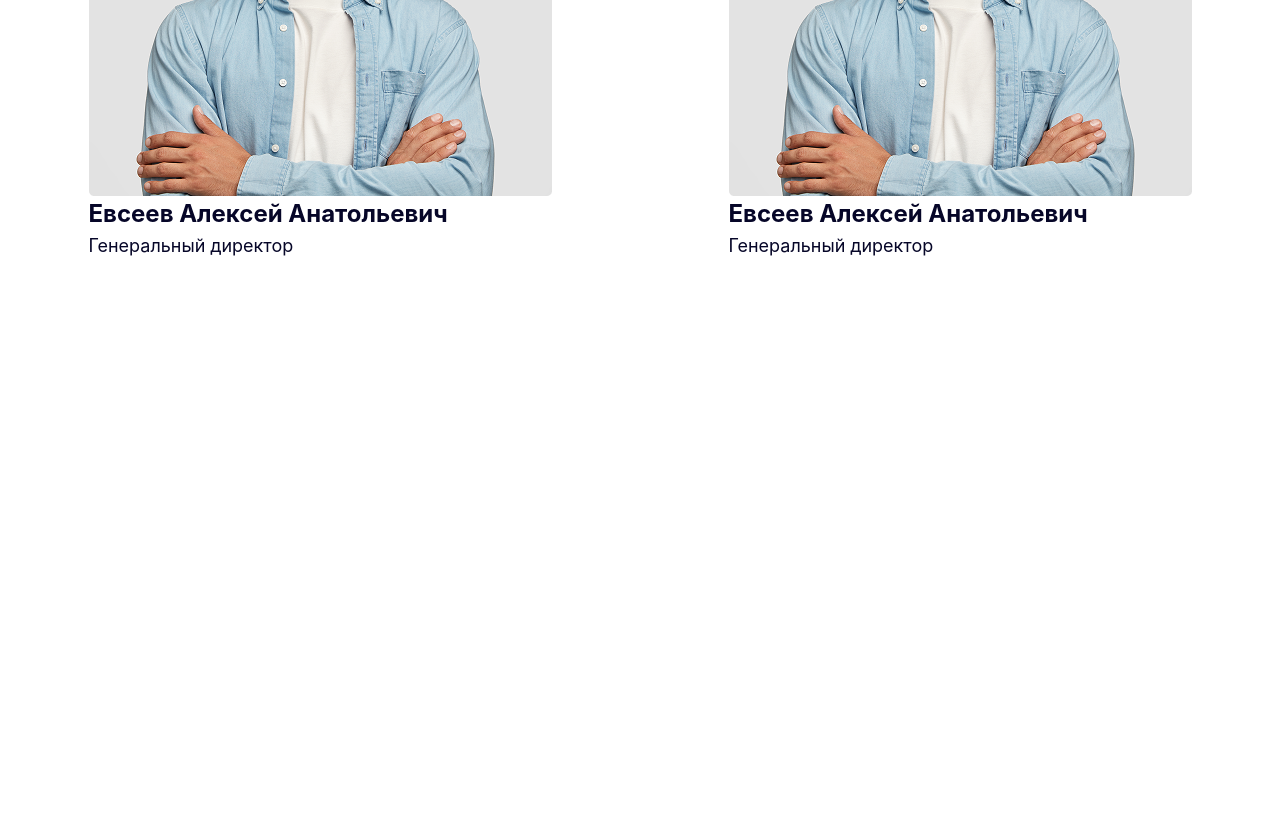
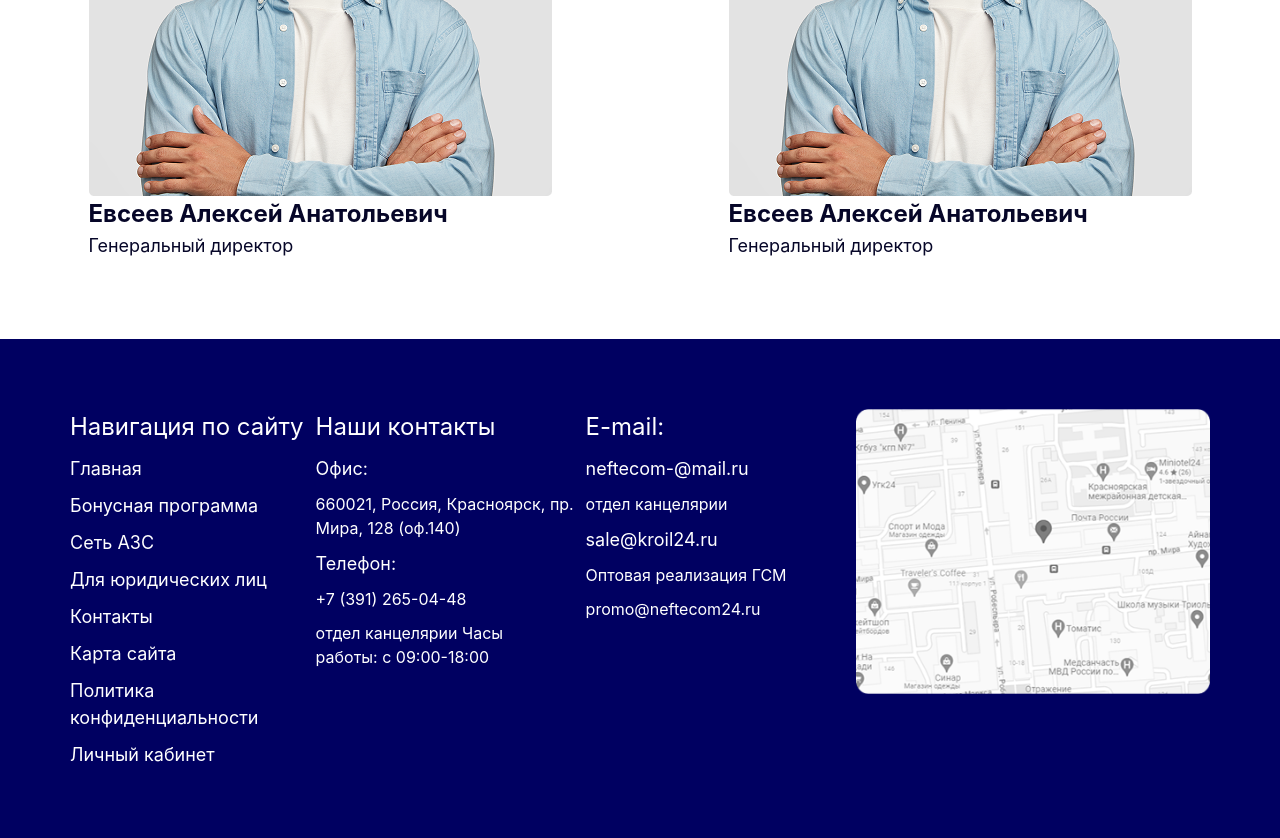
Before and after one commit to sodatovruslan/GroupProject, a website: page index2.html in a window 1280 px wide. Shown: the part 2346-3184 px from the top of the page. Before the commit the page ends 2605 px from the top, so only its background shows below. Drawn offline with nearby package versions, Linux system fonts and the light colour scheme; files that its build step writes are made by us from their sources.

Commit message:
add footer and finish page2

```diff
--- a/index2.html
+++ b/index2.html
@@ -114,5 +114,41 @@
 		</div>
 		</div>
 </section>
+<footer class='bg-[#000061] flex justify-around p-[70px] max-w-390 mx-auto mt-[80px]'>
+
+<div class='flex flex-col gap-[10px] '>
+	<p class='text-[24px] text-[white]'>Навигация по сайту</p>
+	<p class=' text-[white] text-[18px]'>Главная</p>
+		<p class=' text-[white] text-[18px]'>Бонусная программа</p>
+			<p class=' text-[white] text-[18px]'>Сеть АЗС</p>
+				<p class=' text-[white] text-[18px]'>Для юридических лиц</p>
+					<p class=' text-[white] text-[18px]'>Контакты</p>
+						<p class=' text-[white] text-[18px]'>Карта сайта</p>
+						<p class=' text-[white] text-[18px]'>Политика конфиденциальности</p>
+						<p class=' text-[white] text-[18px]'>Личный кабинет</p>
+</div>
+
+<div class='flex flex-col gap-[10px] '>
+	<p class='text-[24px] text-[white]'>Наши контакты</p>
+	<p class=' text-[white] text-[18px]'>Офис:</p>
+		<p class=' text-[white] text-[16px] w-[270px]'>660021, Россия, Красноярск,
+пр. Мира, 128 (оф.140)</p>
+			<p class=' text-[white] text-[18px]'>Телефон:</p>
+				<p class=' text-[white] text-[16px]'>+7 (391) 265-04-48</p>
+					<p class='text-[white] text-[16px] w-[200px]'>отдел канцелярии
+Часы работы: с 09:00-18:00</p>
+</div>
+<div class='flex flex-col gap-[10px] '>
+	<p class='text-[24px] text-[white]'>E-mail:</p>
+	<p class=' text-[white] text-[18px]'>neftecom-@mail.ru</p>
+		<p class=' text-[white] text-[16px] w-[270px]'>отдел канцелярии</p>
+			<p class=' text-[white] text-[18px]'>sale@kroil24.ru</p>
+				<p class=' text-[white] text-[16px]'>Оптовая реализация ГСМ</p>
+					<p class='text-[white] text-[16px] w-[200px]'>promo@neftecom24.ru</p>
+</div>
+<div>
+	<img src="./img/Rectangle 904.png" alt="">
+</div>
+	</footer>
 </body>
 </html>
```
